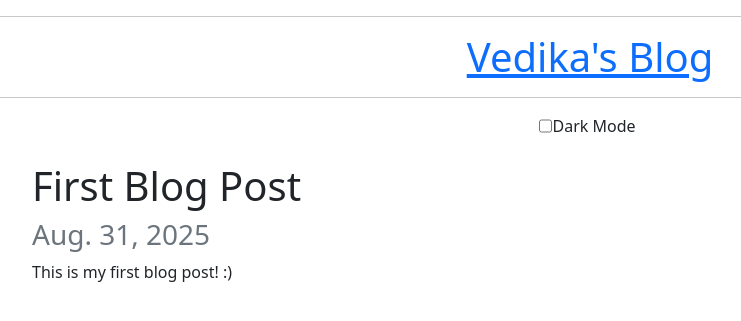
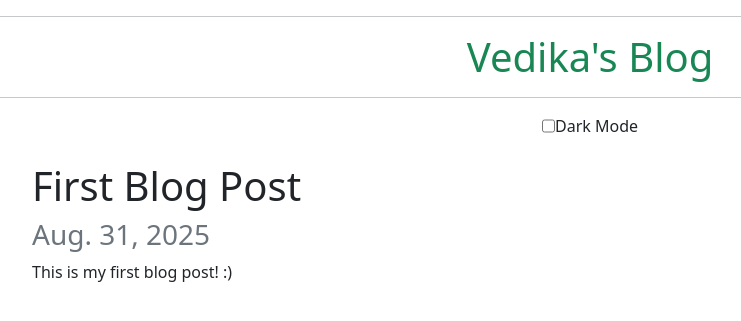
Before and after one commit to VC-create/gratitude, a Django app: page /1 in a window 1280 px wide. Shown: the top 321 px of the page, without its empty margins (50-791 px from the left). Run offline with Django 5.2, Linux system fonts and the light colour scheme; data comes from the database, SQL or seed files in the repository.

Commit message:
adding more css!

```diff
--- a/pages/templates/base.html
+++ b/pages/templates/base.html
@@ -7,23 +7,28 @@
     <title>Vedika's Blog</title>
     <!--the next line brings in bootstrap-->
     <link href="https://cdn.jsdelivr.net/npm/bootstrap@5.3.8/dist/css/bootstrap.min.css" rel="stylesheet" integrity="sha384-sRIl4kxILFvY47J16cr9ZwB07vP4J8+LH7qKQnuqkuIAvNWLzeN8tE5YBujZqJLB" crossorigin="anonymous">
-    <link rel="stylesheet" href="style.css">
+    <style>
+      /*adding css here!*/
+
+    </style>
   </head>
+
   <body>
     <hr>
     <!--to go back to home page, use home because in the urls.py, you defined the path to be just homes-->
-    <a href = "{% url 'home' %}"><h1 class = "text-center text-primary" style = "text-decoration none">Vedika's Blog</h1></a>
+    <a href = "{% url 'home' %}" class="link-underline link-underline-opacity-0"><h1 class = "text-center text-success">Vedika's Blog</h1></a>
     <hr>
 
     <div class="d-flex justify-content-center">
       <input type="checkbox" id="checkbox">
-      <label style="margin-right:5px" for="mycheckbox">Dark Mode</label>
+      <label for="mycheckbox">Dark Mode</label>
     </div>
     <br>
 
     <div class = "container">
     {% block content %}
     <!--this is where all our code goes-->
+    <!--all the posts are loaded here, the stuff in home.html-->
     {% endblock %}
     </div>
 
--- a/pages/templates/detail.html
+++ b/pages/templates/detail.html
@@ -8,4 +8,19 @@
 <h3 class="text-secondary">{{post.date}}</h3>
 {{post.content}}
 
+<script>
+      page = document.getElementById("htmlPage");
+      checkbox = document.getElementById("checkbox");
+
+      checkbox.addEventListener("change", enableDarkMode);
+
+      function enableDarkMode(){
+          if(checkbox.checked){
+              page.setAttribute("data-bs-theme", "dark");
+          }
+          else{
+              page.setAttribute("data-bs-theme", "light");
+          }
+      }
+    </script>
 {% endblock %}
--- a/pages/templates/home.html
+++ b/pages/templates/home.html
@@ -13,7 +13,7 @@
             <div class="card-body">
             <h5 class="card-title">{{post.title}}</h5>
             <h6 class="card-subtitle mb-2 text-body-secondary"> {{post.date}}</h6>
-            <a href = "{% url 'detail' post.pk %}" class="card-link btn btn-primary">Read Post</a>
+            <a href = "{% url 'detail' post.pk %}" class="card-link btn btn-success">Read Post</a>
             </div>
           </div>
         </div>
```
